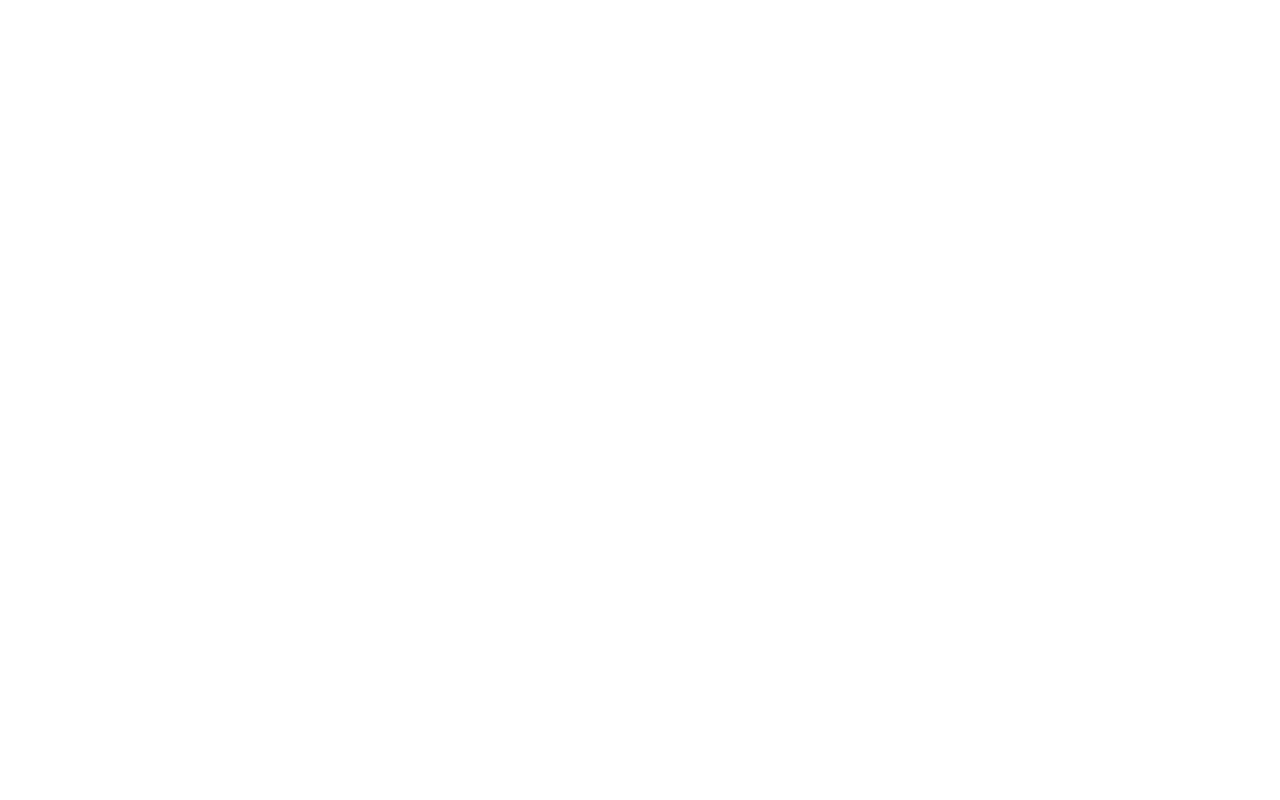
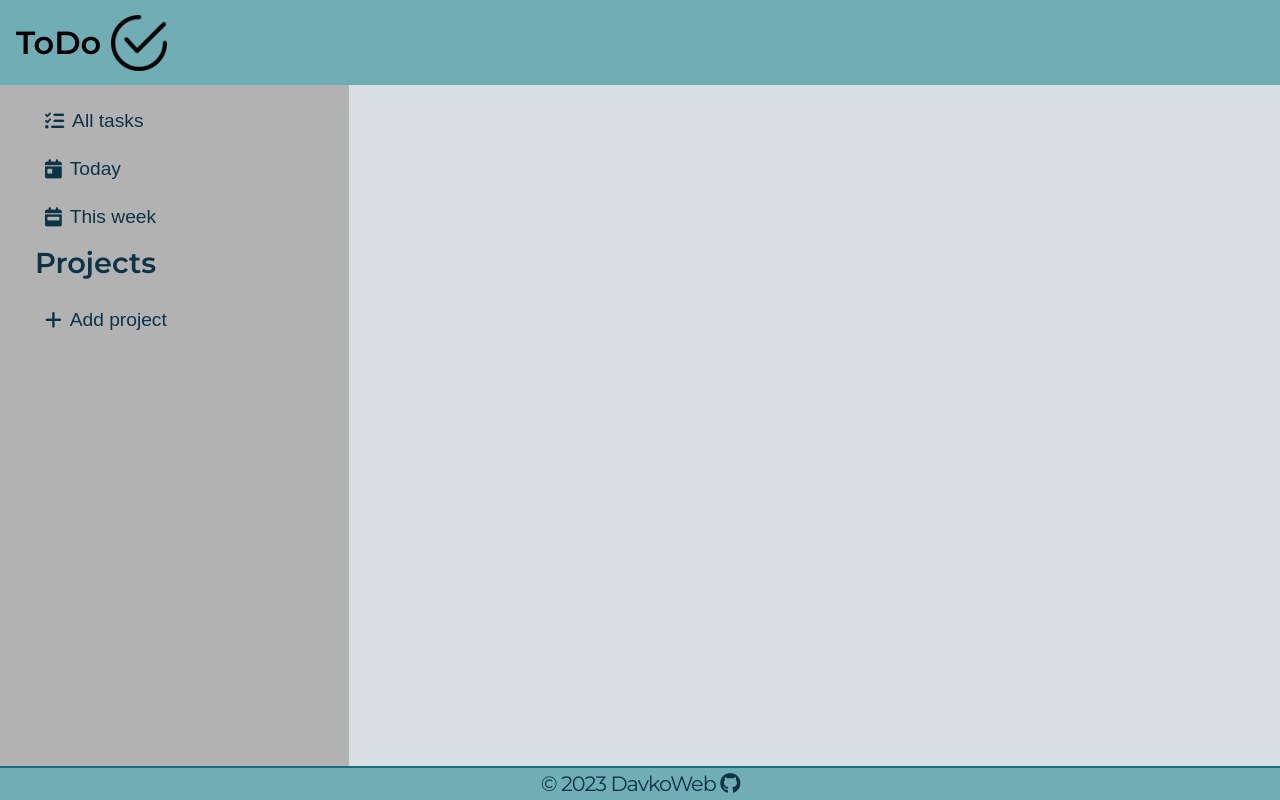
Before and after one commit to MarkoDavkovski/ToDo-List, a website built with webpack: page dist/index.html in a window 1280 px wide. Built offline with nearby package versions, Linux system fonts and the light colour scheme.

Commit message:
Styling set up.

```diff
--- /dev/null
+++ b/src/Modules/dom.js
@@ -0,0 +1,94 @@
+import logoImg from '../assets/check.png';
+export function dom() {
+	//Select the page content elements
+	const content = document.querySelector('#content');
+	const header = document.createElement('header');
+	const aside = document.createElement('aside');
+	const mainContainer = document.createElement('main');
+	const footer = document.createElement('footer');
+
+	//Create the header
+	const headerContainer = document.createElement('div');
+	headerContainer.className = 'header-container';
+	const logo = document.createElement('img');
+	logo.src = logoImg;
+	logo.alt = 'logo';
+	logo.className = 'header-logo';
+	const headerText = document.createElement('p');
+	headerText.className = 'header-text';
+	headerText.innerHTML = 'ToDo';
+	headerContainer.appendChild(headerText);
+	headerContainer.appendChild(logo);
+	header.appendChild(headerContainer);
+
+	//Create sidebar
+	const sidebarContainer = document.createElement('div');
+	sidebarContainer.className = 'sidebar-container';
+
+	const allTasks = document.createElement('button');
+	const allTasksIcon = document.createElement('i');
+	allTasksIcon.className = 'fa-solid fa-list-check sidebar-icon';
+	allTasks.href = '/';
+	allTasks.className = 'task-btn';
+	allTasks.appendChild(allTasksIcon);
+	allTasks.appendChild(document.createTextNode('All tasks'));
+
+	const todayTasks = document.createElement('button');
+	const todayTasksIcon = document.createElement('i');
+	todayTasksIcon.className = 'fa-solid fa-calendar-day sidebar-icon';
+	todayTasks.href = '/';
+	todayTasks.className = 'task-btn';
+	todayTasks.appendChild(todayTasksIcon);
+	todayTasks.appendChild(document.createTextNode('Today'));
+
+	const weekTasks = document.createElement('button');
+	const weekTasksIcon = document.createElement('i');
+	weekTasksIcon.className = 'fa-solid fa-calendar-week sidebar-icon';
+	weekTasks.href = '/';
+	weekTasks.className = 'task-btn';
+	weekTasks.appendChild(weekTasksIcon);
+	weekTasks.appendChild(document.createTextNode('This week'));
+
+	const projects = document.createElement('h2');
+	const projectsContainer = document.createElement('div');
+	const addProject = document.createElement('button');
+	const addProjectIcon = document.createElement('i');
+	projects.className = 'projects-header';
+	projectsContainer.className = 'projects-container';
+	addProject.className = 'add-project-btn';
+	addProjectIcon.className = 'fa-solid fa-plus';
+	projects.innerHTML = 'Projects';
+	addProject.appendChild(addProjectIcon);
+	addProject.appendChild(document.createTextNode('Add project'));
+	projectsContainer.appendChild(addProject);
+
+	sidebarContainer.appendChild(allTasks);
+	sidebarContainer.appendChild(todayTasks);
+	sidebarContainer.appendChild(weekTasks);
+	sidebarContainer.appendChild(projects);
+	sidebarContainer.appendChild(projectsContainer);
+	aside.appendChild(sidebarContainer);
+
+	//Create main container
+
+	//Create footer
+	const copyrightSpan = document.createElement('span');
+	const ghLink = document.createElement('a');
+	const ghIcon = document.createElement('i');
+	ghLink.href = 'https://github.com/MarkoDavkovski';
+	ghLink.className = 'gh-link';
+	ghIcon.className = 'fab fa-github';
+	copyrightSpan.className = 'footer-span';
+	copyrightSpan.innerHTML = '&copy; 2023 DavkoWeb ';
+	ghLink.appendChild(ghIcon);
+	copyrightSpan.appendChild(ghLink);
+	footer.appendChild(copyrightSpan);
+
+	//Append everything to the content element
+	content.appendChild(header);
+	content.appendChild(aside);
+	content.appendChild(mainContainer);
+	content.appendChild(footer);
+
+	return content;
+}
--- a/src/index.js
+++ b/src/index.js
@@ -0,0 +1,4 @@
+import './styles/main.css';
+import { dom } from './Modules/dom';
+
+dom();
--- /dev/null
+++ b/src/styles/colors.css
@@ -0,0 +1,7 @@
+* {
+	--light-grey: #d8dfe2;
+	--darker-light-grey: #b2b2b2;
+	--light-teal: #71adb5;
+	--dark-teal: #176d81;
+	--dark-color: #0d3446;
+}
--- /dev/null
+++ b/src/styles/content.css
@@ -0,0 +1,12 @@
+@import url('https://fonts.googleapis.com/css2?family=Montserrat:wght@200;400;600;900&display=swap');
+body {
+	font-family: 'Montserrat', sans-serif;
+}
+#content {
+	position: relative;
+	min-height: 100vh;
+	min-width: 100vw;
+	display: grid;
+	grid-template-columns: 1.5fr 4fr;
+	grid-template-rows: 0.5fr 4fr 0.2fr;
+}
--- /dev/null
+++ b/src/styles/fonts.css
@@ -0,0 +1 @@
+@import url('https://fonts.googleapis.com/css2?family=Montserrat:wght@200;400;600;900&display=swap');
--- /dev/null
+++ b/src/styles/main.css
@@ -0,0 +1,6 @@
+@import './reset.css';
+@import './content.css';
+@import './page-sections/header.css';
+@import './page-sections/mainContainer.css';
+@import './page-sections/sidebar.css';
+@import './page-sections/footer.css';
--- /dev/null
+++ b/src/styles/page-sections/footer.css
@@ -0,0 +1,24 @@
+@import '../colors.css';
+footer {
+	grid-column: 1/-1;
+	grid-row: 3/-1;
+	border-top: 2px solid var(--dark-teal);
+	display: flex;
+	justify-content: center;
+	align-items: center;
+	font-size: 1.3em;
+	background-color: var(--light-teal);
+	color: var(--dark-color);
+	letter-spacing: -1px;
+	font-weight: 400;
+}
+.gh-link {
+	color: var(--dark-color);
+}
+.fab {
+	transition: transform 0.3s ease-in-out;
+}
+.fab:hover {
+	transform: scale(1.2) rotate(360deg);
+	color: var(--dark-teal);
+}
--- /dev/null
+++ b/src/styles/page-sections/header.css
@@ -0,0 +1,23 @@
+@import '../colors.css';
+header {
+	grid-column: 1/-1;
+	grid-row: 1/2;
+	display: flex;
+	background-color: var(--light-teal);
+}
+.header-container {
+	margin-left: 1em;
+	display: flex;
+	justify-content: center;
+	align-items: center;
+	gap: 10px;
+}
+.header-logo {
+	height: 3.5rem;
+	width: 3.5rem;
+	color: white;
+}
+.header-text {
+	font-weight: 600;
+	font-size: 2em;
+}
--- /dev/null
+++ b/src/styles/page-sections/mainContainer.css
@@ -0,0 +1,7 @@
+@import '../colors.css';
+main {
+	grid-column: 2/-1;
+	grid-row: 2/3;
+	display: flex;
+	background-color: var(--light-grey);
+}
--- /dev/null
+++ b/src/styles/page-sections/sidebar.css
@@ -0,0 +1,48 @@
+@import '../colors.css';
+aside {
+	z-index: 1;
+	position: relative;
+	grid-column: 1/2;
+	grid-row: 2/3;
+	background-color: var(--darker-light-grey);
+}
+.sidebar-container {
+	display: flex;
+	flex-direction: column;
+	gap: 1rem;
+	margin-top: 20px;
+}
+.task-btn,
+.add-project-btn {
+	background-color: var(--darker-light-grey);
+	font-size: 1.2rem;
+	font-weight: 400;
+	color: var(--dark-color);
+	border: 0px solid white;
+	margin-left: 10%;
+	margin-right: 10%;
+	border-radius: 5px;
+	display: flex;
+	justify-content: start;
+	align-items: center;
+	gap: 0.5rem;
+	padding: 5px 10px;
+}
+.task-btn:hover,
+.add-project-btn:hover {
+	cursor: pointer;
+	background-color: var(--light-grey);
+}
+
+.projects-header {
+	font-size: 1.8rem;
+	font-weight: 600;
+	color: var(--dark-color);
+	margin-left: 10%;
+	padding-bottom: 10px;
+}
+.projects-container {
+	display: flex;
+	flex-direction: column;
+	justify-content: start;
+}
--- /dev/null
+++ b/src/styles/reset.css
@@ -0,0 +1,129 @@
+/* http://meyerweb.com/eric/tools/css/reset/
+   v2.0 | 20110126
+   License: none (public domain)
+*/
+
+html,
+body,
+div,
+span,
+applet,
+object,
+iframe,
+h1,
+h2,
+h3,
+h4,
+h5,
+h6,
+p,
+blockquote,
+pre,
+a,
+abbr,
+acronym,
+address,
+big,
+cite,
+code,
+del,
+dfn,
+em,
+img,
+ins,
+kbd,
+q,
+s,
+samp,
+small,
+strike,
+strong,
+sub,
+sup,
+tt,
+var,
+b,
+u,
+i,
+center,
+dl,
+dt,
+dd,
+ol,
+ul,
+li,
+fieldset,
+form,
+label,
+legend,
+table,
+caption,
+tbody,
+tfoot,
+thead,
+tr,
+th,
+td,
+article,
+aside,
+canvas,
+details,
+embed,
+figure,
+figcaption,
+footer,
+header,
+hgroup,
+menu,
+nav,
+output,
+ruby,
+section,
+summary,
+time,
+mark,
+audio,
+video {
+	margin: 0;
+	padding: 0;
+	border: 0;
+	font-size: 100%;
+	font: inherit;
+	vertical-align: baseline;
+}
+/* HTML5 display-role reset for older browsers */
+article,
+aside,
+details,
+figcaption,
+figure,
+footer,
+header,
+hgroup,
+menu,
+nav,
+section {
+	display: block;
+}
+body {
+	line-height: 1;
+}
+ol,
+ul {
+	list-style: none;
+}
+blockquote,
+q {
+	quotes: none;
+}
+blockquote:before,
+blockquote:after,
+q:before,
+q:after {
+	content: '';
+	content: none;
+}
+table {
+	border-collapse: collapse;
+	border-spacing: 0;
+}
--- a/webpack.config.js
+++ b/webpack.config.js
@@ -26,11 +26,16 @@ module.exports = {
 				use: ['style-loader', 'css-loader'],
 			},
 			{
-				test: /\.(png|jpe?g|gif)$/i,
-				type: 'asset/resource',
-				generator: {
-					filename: '[name][ext]',
-				},
+				test: /\.(png|svg|jpg|gif)$/,
+				use: [
+					{
+						loader: 'file-loader',
+						options: {
+							name: '[name].[ext]',
+							outputPath: 'assets/images',
+						},
+					},
+				],
 			},
 		],
 	},
```
Also changed, not shown: dist/index.html, dist/main.js (added), src/Modules/firstLoad.js (added), src/Modules/projects.js (added), src/Modules/tasks.js (added), src/assets/check.png (added), 1 other file.
